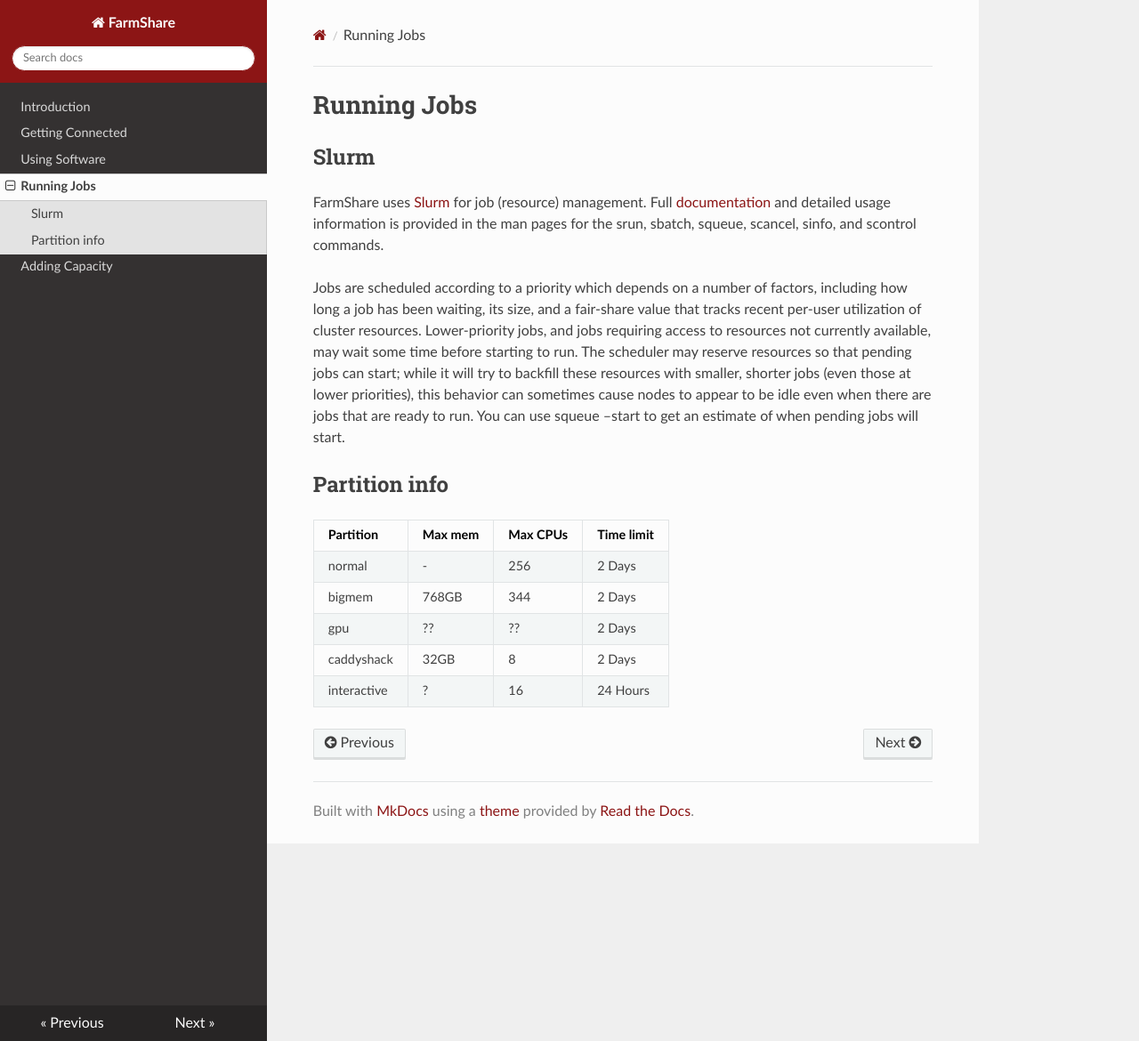
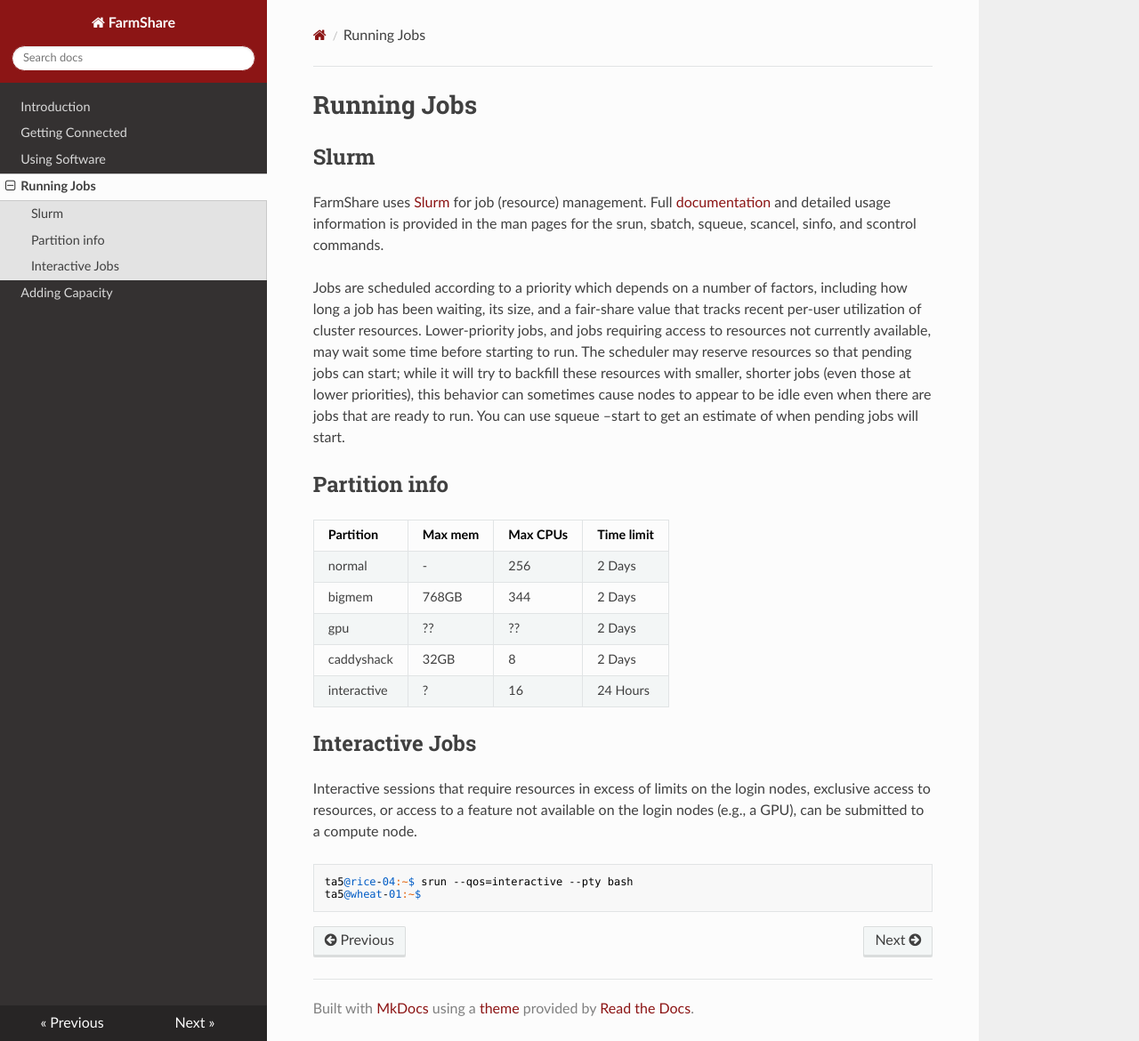
Before and after one commit to stanford-rc/farmshare-docs, an MkDocs documentation site: the page built from docs/slurm.md, in a window 1280 px wide and 1170 px high. Shown: the whole window at 89% size. Built offline with MkDocs 1.6.1, drawn with Linux system fonts in a browser that asks for light colours; nearby versions of some CDN libraries.

Commit message:
Update slurm.md

```diff
--- a/docs/slurm.md
+++ b/docs/slurm.md
@@ -15,3 +15,12 @@ Jobs are scheduled according to a priority which depends on a number of factors,
 | gpu         | ??      | ??       | 2 Days     |
 | caddyshack  | 32GB    | 8        | 2 Days     |
 | interactive | ?       | 16       | 24 Hours   |
+
+## Interactive Jobs
+
+Interactive sessions that require resources in excess of limits on the login nodes, exclusive access to resources, or access to a feature not available on the login nodes (e.g., a GPU), can be submitted to a compute node.
+
+~~~
+ta5@rice-04:~$ srun --qos=interactive --pty bash
+ta5@wheat-01:~$
+~~~
```
